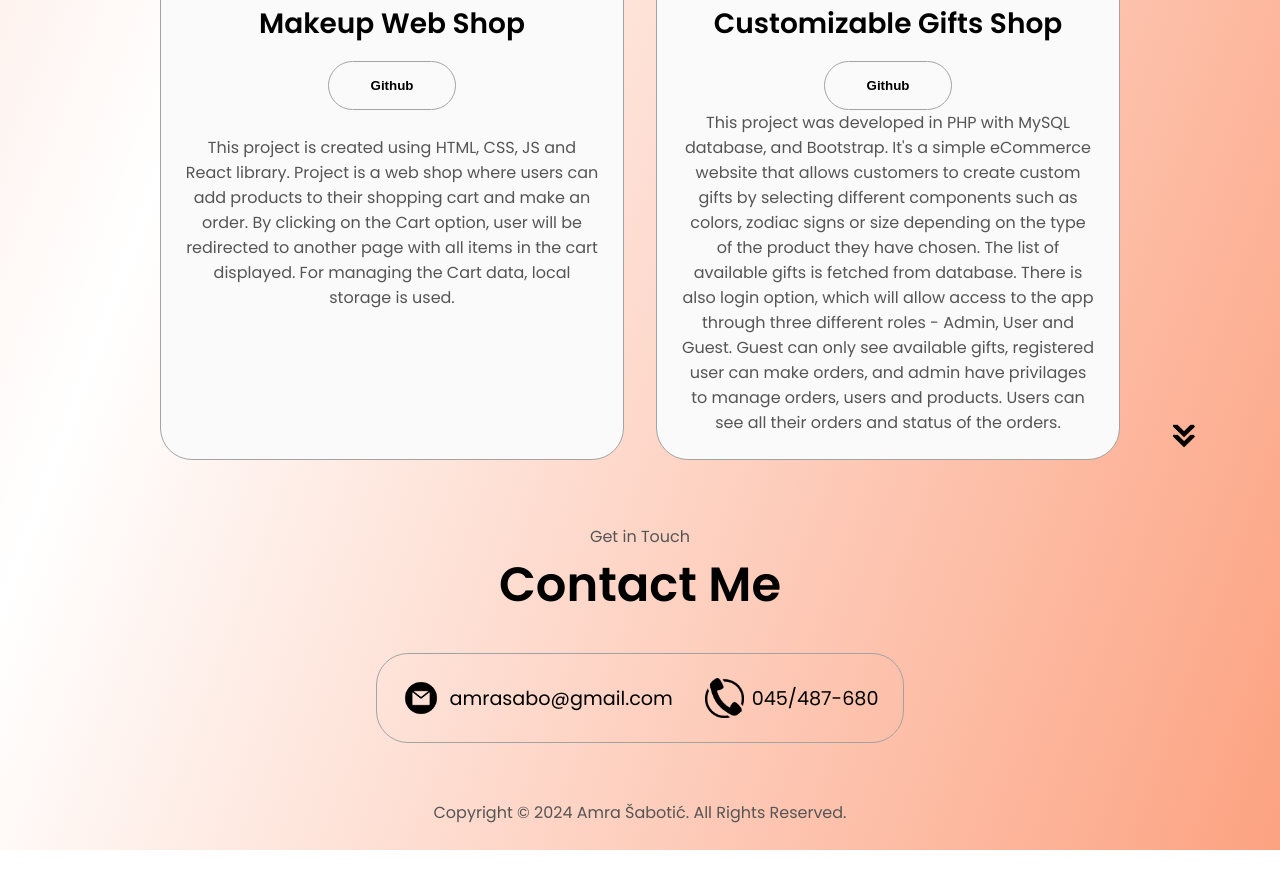
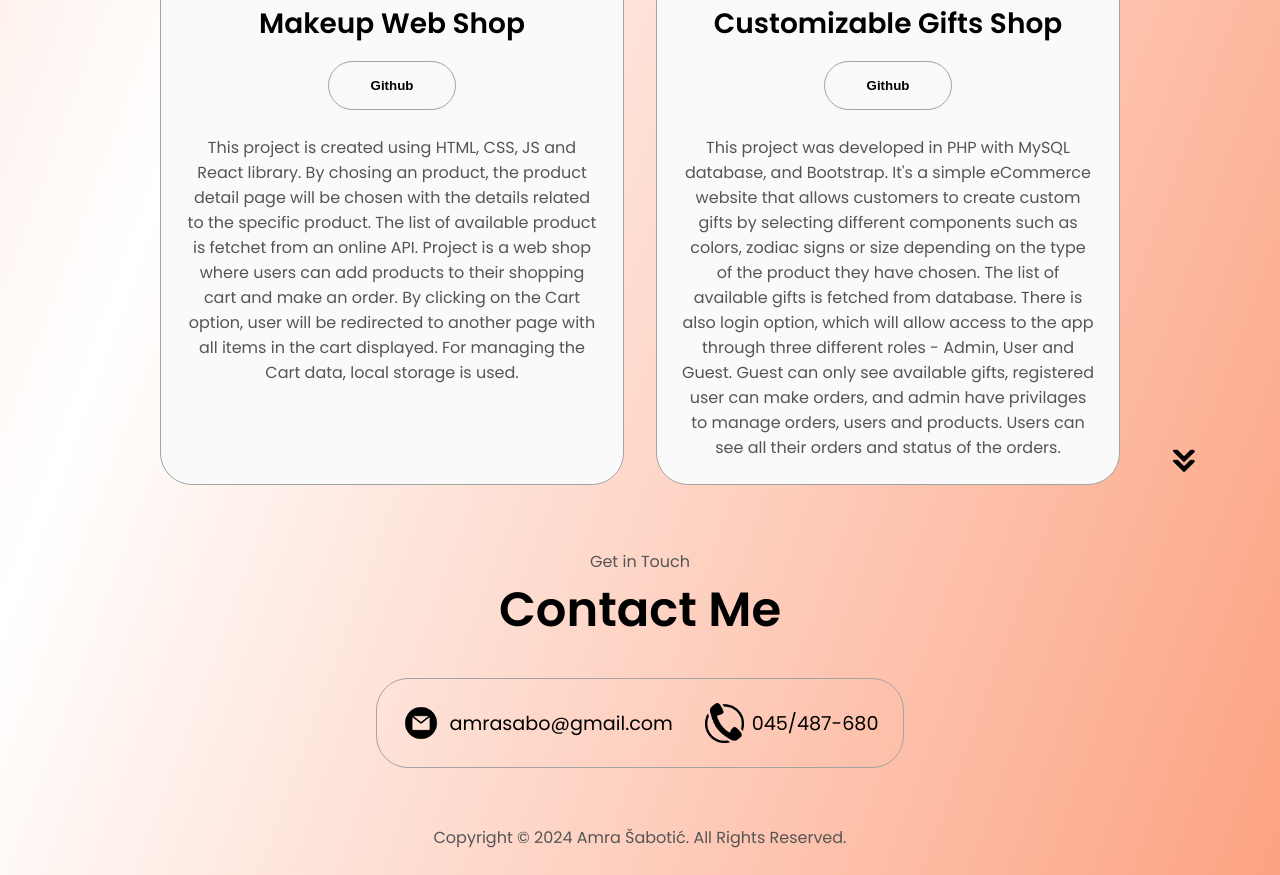
Before and after one commit to amrasabotic/portfolio, a plain HTML site: page index.html in a window 1280 px wide. Shown: the part 3138-4013 px from the top of the page. Before the commit the page ends 3988 px from the top, so only its background shows below. Drawn offline with Linux system fonts and the light colour scheme.

Commit message:
Update index.html

```diff
--- a/index.html
+++ b/index.html
@@ -273,11 +273,13 @@
             <div class="project-details">
               <p>
                 This project is created using HTML, CSS, JS and React library.
-                Project is a web shop where users can add products to their
-                shopping cart and make an order. By clicking on the Cart option,
-                user will be redirected to another page with all items in the
-                cart displayed. For managing the Cart data, local storage is
-                used.
+                By chosing an product, the product detail page will be chosen
+                with the details related to the specific product. The list of
+                available product is fetchet from an online API. Project is a
+                web shop where users can add products to their shopping cart and
+                make an order. By clicking on the Cart option, user will be
+                redirected to another page with all items in the cart displayed.
+                For managing the Cart data, local storage is used.
               </p>
             </div>
           </div>
@@ -306,6 +308,7 @@
                 Github
               </button>
             </div>
+            <br />
             <div class="product-details">
               <p>
                 This project was developed in PHP with MySQL database, and
```
